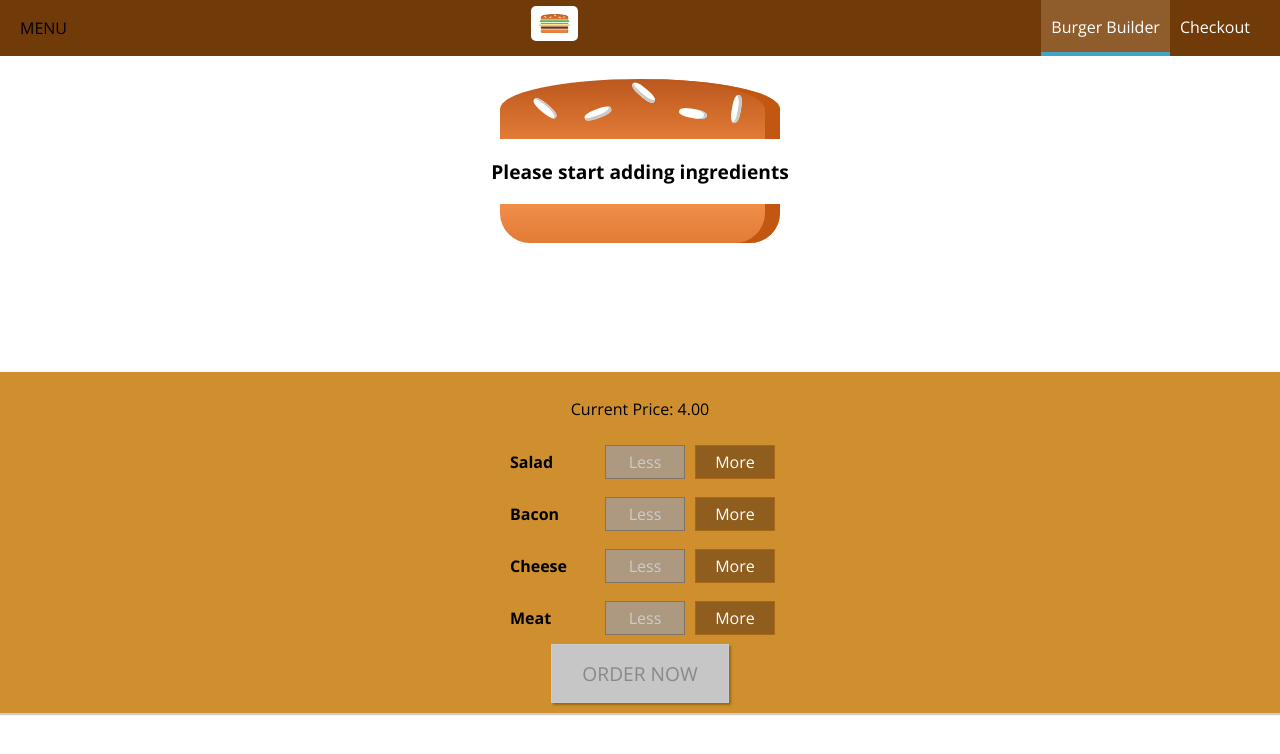
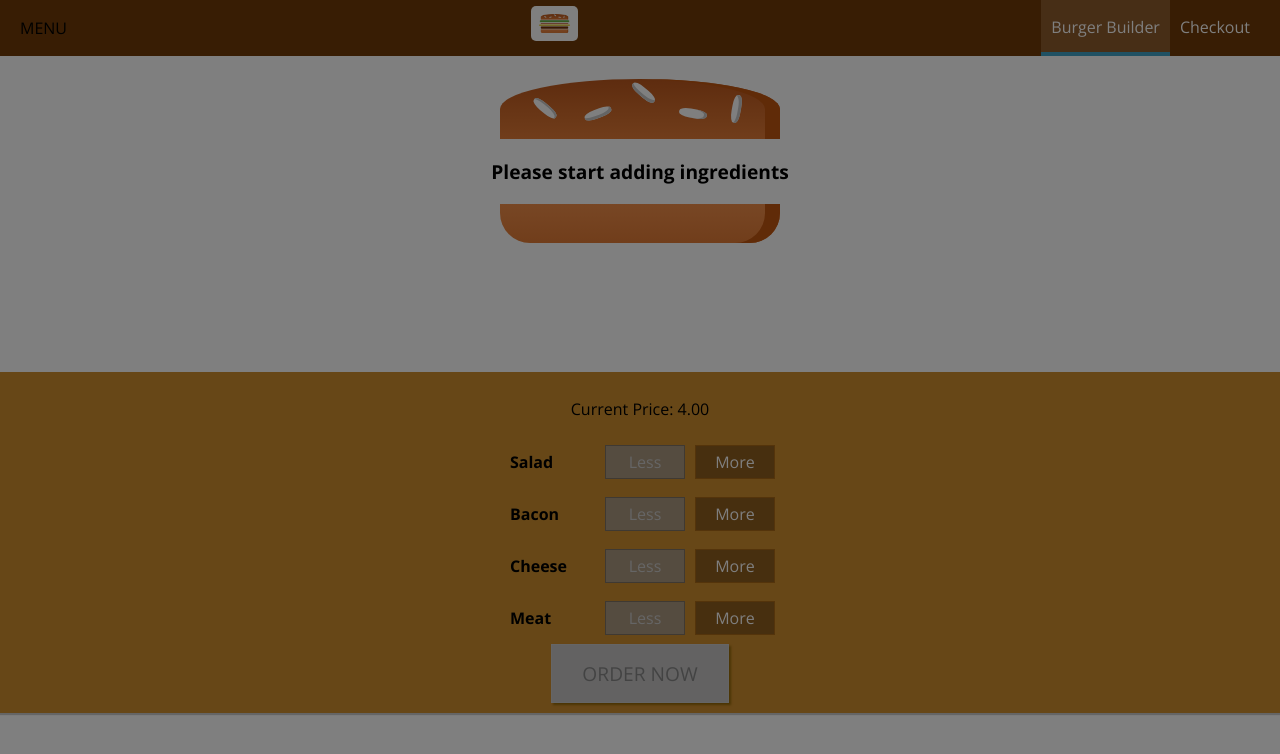
Before and after one commit to shinderahul/burger-spa, a React app: page / in a window 1280 px wide. Shown: the top 754 px of the page. Built offline with nearby package versions, Linux system fonts and the light colour scheme.

Commit message:
Reusing the backdrop

```diff
--- a/src/components/Layout/Layout.js
+++ b/src/components/Layout/Layout.js
@@ -1,16 +1,31 @@
-import React from 'react';
+import React, { Component } from 'react';
 
 import Aux from '../../hoc/Aux';
 import classes from './Layout.css';
 import Toolbar from '../Navigation/Toolbar/Toolbar';
 import SideDrawer from '../Navigation/SideDrawer/SideDrawer';
 
-const Layout = props => (
-  <Aux>
-    <SideDrawer />
-    <Toolbar />
-    <main className={classes.Content}>{props.children}</main>
-  </Aux>
-);
+class Layout extends Component {
+  state = {
+    showSideDrawer: true
+  };
+
+  sideDrawerClosedHandler = () => {
+    this.setState({ showSideDrawer: false });
+  };
+
+  render() {
+    return (
+      <Aux>
+        <SideDrawer
+          open={this.state.showSideDrawer}
+          closed={this.sideDrawerClosedHandler}
+        />
+        <Toolbar />
+        <main className={classes.Content}>{this.props.children}</main>
+      </Aux>
+    );
+  }
+}
 
 export default Layout;
--- a/src/components/Navigation/SideDrawer/SideDrawer.js
+++ b/src/components/Navigation/SideDrawer/SideDrawer.js
@@ -3,10 +3,18 @@
 import classes from './SideDrawer.css';
 import Logo from '../../Logo/Logo';
 import NavigationItems from '../NavigationItems/NavigationItems';
+import Backdrop from '../../UI/Backdrop/Backdrop';
+import Aux from '../../../hoc/Aux';
 
 const SideDrawer = props => {
+  let attachedClasses = [classes.SideDrawer, classes.close];
+  if (props.open) {
+    attachedClasses = [classes.SideDrawer, classes.open];
+  }
   return (
-    <div className={classes.SideDrawer}>
+    <Aux>
+      <Backdrop show={props.open} clicked={props.closed} />
+      <div className={attachedClasses.join(' ')}>
         <div className={classes.Logo}>
           <Logo />
         </div>
@@ -14,6 +22,7 @@
           <NavigationItems />
         </nav>
       </div>
+    </Aux>
   );
 };
 
```
Lines whose indentation alone changed are shown as unchanged.
